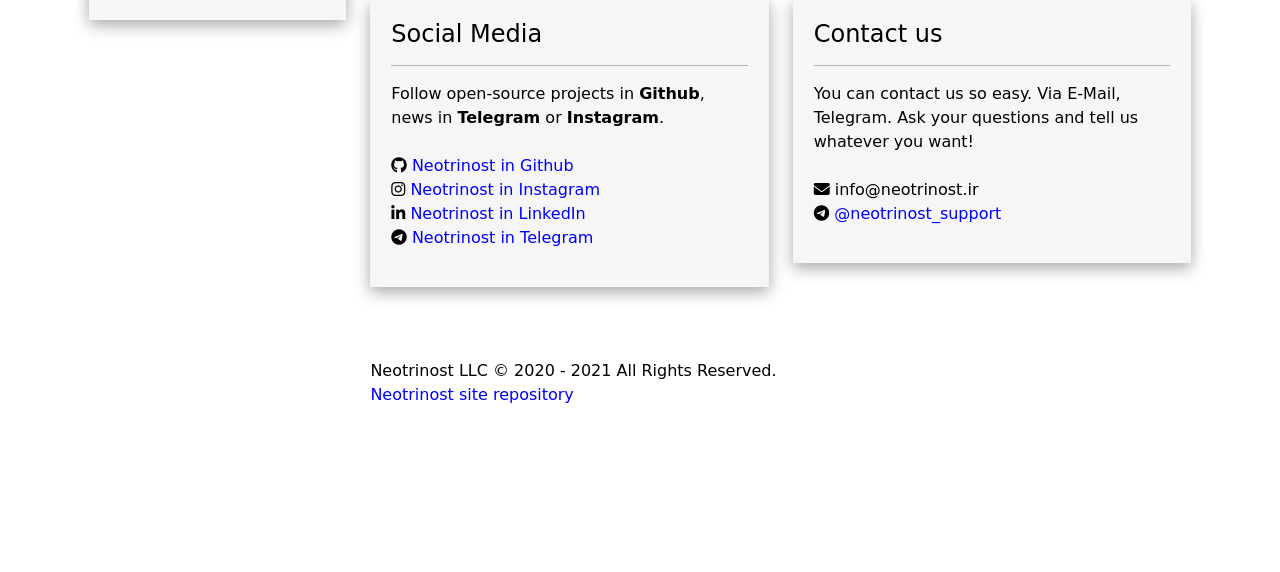
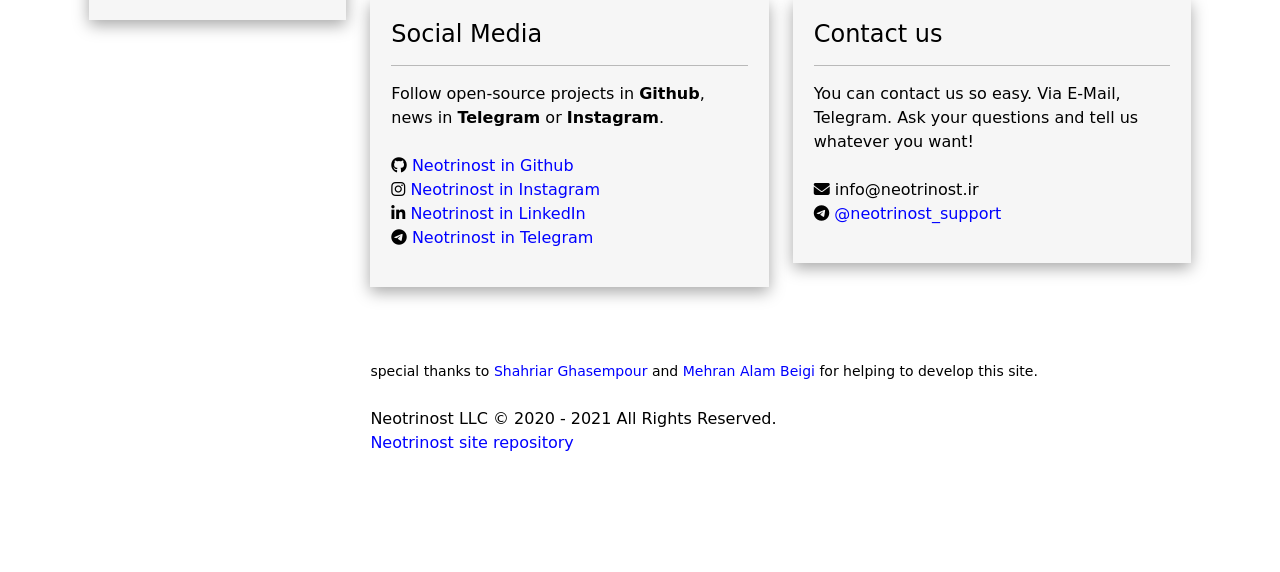
Before and after one commit to Neotrinost/Neotrinost.ir, a Flask app: page / in a window 1280 px wide. Shown: the part 931-1503 px from the top of the page. Before the commit the page ends 1334 px from the top, so only its background shows below. Run offline with Flask 2, Linux system fonts and the light colour scheme; some libraries are stand-ins or nearby versions.

Commit message:
Add mehran and shahriar links

```diff
--- a/app/templates/home.html
+++ b/app/templates/home.html
@@ -191,6 +191,11 @@
             <br>
             <div class="left">
                 <p>
+                    <small>
+                        special thanks to <a class="link" href="https://github.com/shahriaarrr">Shahriar Ghasempour</a> and <a class="link" href="https://github.com/Mehranalam">Mehran Alam Beigi</a> for helping to develop this site.
+                    </small>
+                    <br>
+                    <br>
                     Neotrinost LLC &copy; 2020 - 2021 All Rights Reserved.
                     <br>
                     <a class="link" href="https://github.com/Neotrinost/Neotrinost.ir" target="_blank">Neotrinost site repository</a>
```
